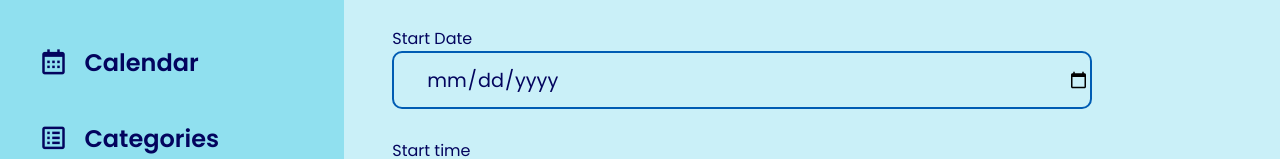
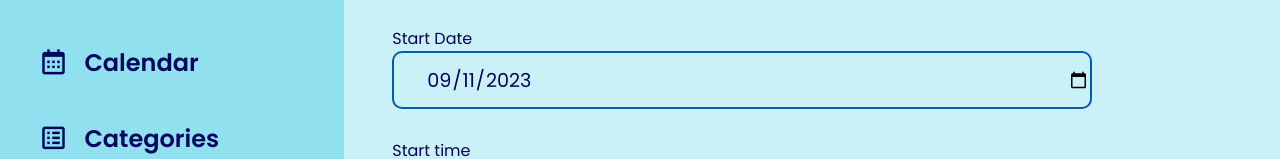
Before and after one commit to WaltsonZh/Organask, a React (Vite) app: page /addtask in a window 1280 px wide. Shown: the part 188-347 px from the top of the page. Built offline with nearby package versions, Linux system fonts and the light colour scheme; no server answers; the database is empty.

Commit message:
time traval sad path

```diff
--- a/src/pages/AddTask.jsx
+++ b/src/pages/AddTask.jsx
@@ -1,7 +1,8 @@
-import React, { useRef, useState } from 'react'
+import React, { useEffect, useRef, useState } from 'react'
 import { Form } from 'react-router-dom'
 import { Timestamp } from 'firebase/firestore'
 import { addTask } from '../firebase'
+import { dateFormat, timeFormat } from '../utils.js'
 
 export const action = async ({ request }) => {
   const formData = await request.formData()
@@ -34,6 +35,11 @@ export const action = async ({ request }) => {
 export default function AddTask() {
   const [fullDay, setFullDay] = useState(false)
   const checkbox = useRef()
+  const now = new Date()
+  const [startDate, setStartDate] = useState(dateFormat(now))
+  const [startTime, setStartTime] = useState('')
+
+  console.log(startDate, dateFormat(now), `${now.getHours()}:${now.getMinutes()}`)
 
   return (
     <div className='AddTask Page'>
@@ -53,22 +59,22 @@ export default function AddTask() {
         <div className='tasktime'>
           <div className='time--box'>
             <label>Start Date</label>
-            <input type='date' name='startdate' required />
+            <input type='date' name='startdate' defaultValue={dateFormat(now)} min={dateFormat(now)} onChange={(e) => setStartDate(e.target.value)} required />
           </div>
           {fullDay ? (
             <div className='time--box'>
               <label>End Date</label>
-              <input type='date' name='enddate' required />
+              <input type='date' name='enddate' min={startDate} required />
             </div>
           ) : (
             <>
               <div className='time--box'>
                 <label>Start time</label>
-                <input type='time' name='starttime' required />
+                <input type='time' name='starttime' min={startDate === dateFormat(now) ? `${now.getHours()}:${now.getMinutes()}` : ''} onChange={(e) => setStartTime(e.target.value)} required />
               </div>
               <div className='time--box'>
                 <label>End Time</label>
-                <input className='endtime' type='time' name='endtime' required />
+                <input type='time' name='endtime' min={startTime} required />
               </div>
             </>
           )}
--- a/src/utils.js
+++ b/src/utils.js
@@ -30,6 +30,10 @@ export const timeFormat = (time) => {
   const sec = time % 60
   const hour = Math.floor(time / 3600)
   return `${hour > 0 ? hour + ':' : ''}${min < 10 ? 0 : ''}${min}:${sec < 10 ? 0 : ''}${sec}`
+}
+
+export const dateFormat = (date) => {
+  return `${date.getFullYear()}-${date.getMonth() + 1 < 10 ? '0' + (date.getMonth() + 1) : date.getMonth() + 1}-${date.getDate()}`
 }
 
 export const filterTasksByMonth = (tasks, year, month) => {
```
